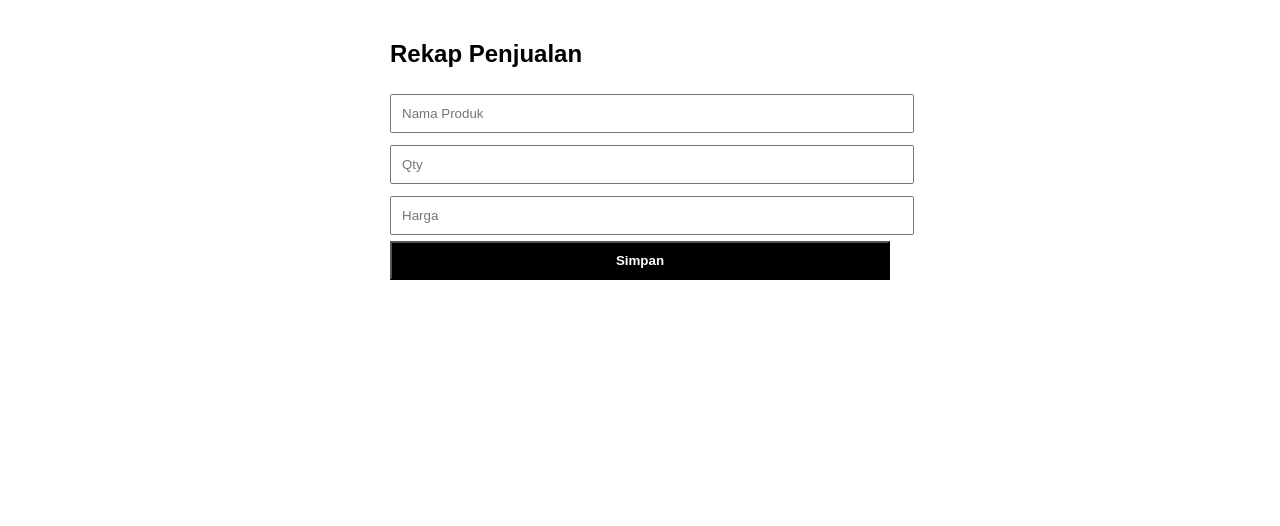
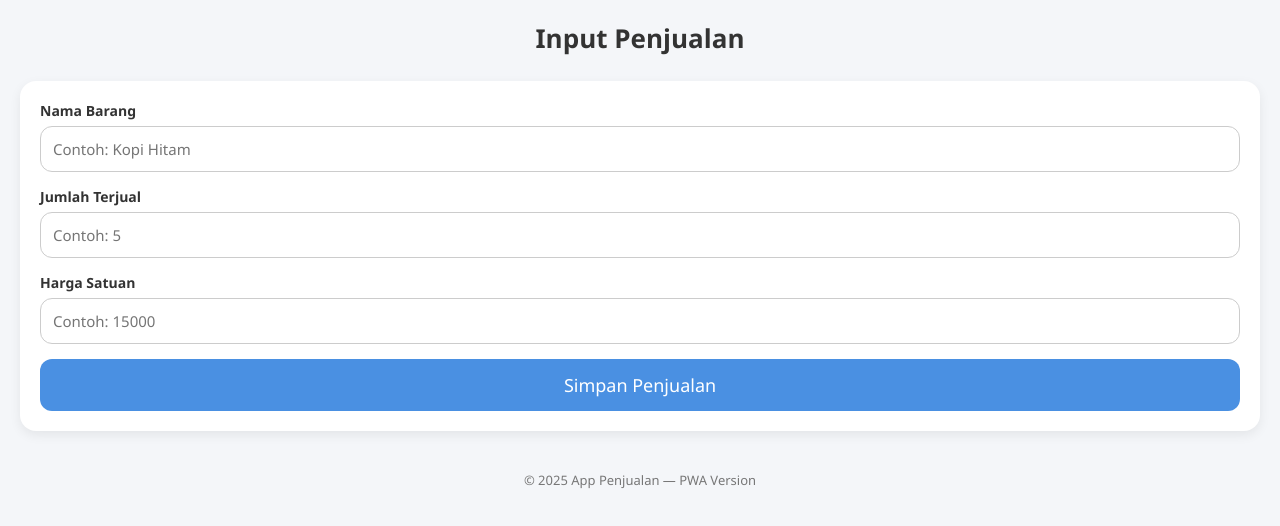
Before and after one commit to fajarubianto5/app-penjualan, a plain HTML site: page index.html in a window 1280 px wide. Drawn offline with Linux system fonts and the light colour scheme.

Commit message:
index.html

```diff
--- a/index.html
+++ b/index.html
@@ -1,75 +1,118 @@
 <!DOCTYPE html>
 <html lang="id">
 <head>
-    <link rel="manifest" href="manifest.json" />
-<meta name="theme-color" content="#4CAF50" />
-  <meta charset="UTF-8">
-  <title>Rekap Penjualan</title>
+  <meta charset="UTF-8" />
+  <meta name="viewport" content="width=device-width, initial-scale=1.0" />
+  <title>App Penjualan</title>
+  <link rel="manifest" href="manifest.json" />
   <style>
+    * {
+      margin: 0;
+      padding: 0;
+      font-family: "Segoe UI", sans-serif;
+      box-sizing: border-box;
+    }
+
     body {
-      font-family: Arial;
-      max-width: 500px;
-      margin: auto;
+      background: #f4f6f9;
       padding: 20px;
     }
-    input {
+
+    .header {
+      text-align: center;
+      margin-bottom: 25px;
+    }
+
+    .header h1 {
+      font-size: 26px;
+      font-weight: bold;
+      color: #333;
+    }
+
+    .card {
+      background: #fff;
+      padding: 20px;
+      border-radius: 16px;
+      box-shadow: 0 4px 12px rgba(0, 0, 0, 0.07);
+      margin-bottom: 20px;
+    }
+
+    label {
+      font-size: 14px;
+      font-weight: 600;
+      color: #333;
+      display: block;
+      margin-bottom: 6px;
+    }
+
+    input, select {
       width: 100%;
-      padding: 10px;
-      margin: 6px 0;
+      padding: 12px;
+      border: 1px solid #ccc;
+      border-radius: 12px;
+      margin-bottom: 15px;
+      font-size: 15px;
+      transition: 0.2s;
     }
+
+    input:focus, select:focus {
+      border-color: #4a90e2;
+      outline: none;
+      box-shadow: 0 0 5px rgba(74, 144, 226, 0.3);
+    }
+
     button {
-      padding: 10px;
       width: 100%;
-      background: black;
+      padding: 14px;
+      background: #4a90e2;
+      border: none;
       color: white;
-      font-weight: bold;
+      font-size: 18px;
+      border-radius: 12px;
       cursor: pointer;
+      transition: 0.2s;
+    }
+
+    button:hover {
+      background: #3d7dcc;
+    }
+
+    .footer {
+      text-align: center;
+      margin-top: 40px;
+      color: #777;
+      font-size: 13px;
     }
   </style>
-  <link rel="manifest" href="manifest.json" />
-<meta name="theme-color" content="#4CAF50" />
 </head>
 <body>
 
-  <h2>Rekap Penjualan</h2>
+  <div class="header">
+    <h1>Input Penjualan</h1>
+  </div>
 
-  <input id="produk" placeholder="Nama Produk">
-  <input id="qty" type="number" placeholder="Qty">
-  <input id="harga" type="number" placeholder="Harga">
+  <div class="card">
+    <label>Nama Barang</label>
+    <input type="text" id="barang" placeholder="Contoh: Kopi Hitam" />
 
-  <button onclick="kirim()">Simpan</button>
+    <label>Jumlah Terjual</label>
+    <input type="number" id="jumlah" placeholder="Contoh: 5" />
 
-  <p id="status"></p>
+    <label>Harga Satuan</label>
+    <input type="number" id="harga" placeholder="Contoh: 15000" />
+
+    <button onclick="kirimData()">Simpan Penjualan</button>
+  </div>
+
+  <div class="footer">
+    © 2025 App Penjualan — PWA Version
+  </div>
 
   <script>
-    const URL = "https://script.google.com/macros/s/AKfycbz9dXdUOX2qHhdiYIdYSJDG7RwJsCRoldkbzuwTv0Czf1KgcZQ2hLUaaPyDNZpFyiOtKQ/exec";
-
-    function kirim() {
-      const data = {
-        produk: document.getElementById("produk").value,
-        qty: Number(document.getElementById("qty").value),
-        harga: Number(document.getElementById("harga").value)
-      };
-
-      fetch(URL, {
-        method: "POST",
-        body: JSON.stringify(data)
-      })
-      .then(() => {
-        document.getElementById("status").innerText = "Tersimpan!";
-        document.getElementById("produk").value = "";
-        document.getElementById("qty").value = "";
-        document.getElementById("harga").value = "";
-      })
-      .catch(() => {
-        document.getElementById("status").innerText = "Gagal, cek koneksi.";
-      });
+    function kirimData() {
+      alert("Data berhasil disimpan! (belum dikirim ke Google Sheet)");
     }
   </script>
-<script>
-  if ("serviceWorker" in navigator) {
-    navigator.serviceWorker.register("/service-worker.js");
-  }
-</script>
+
 </body>
 </html>
```
